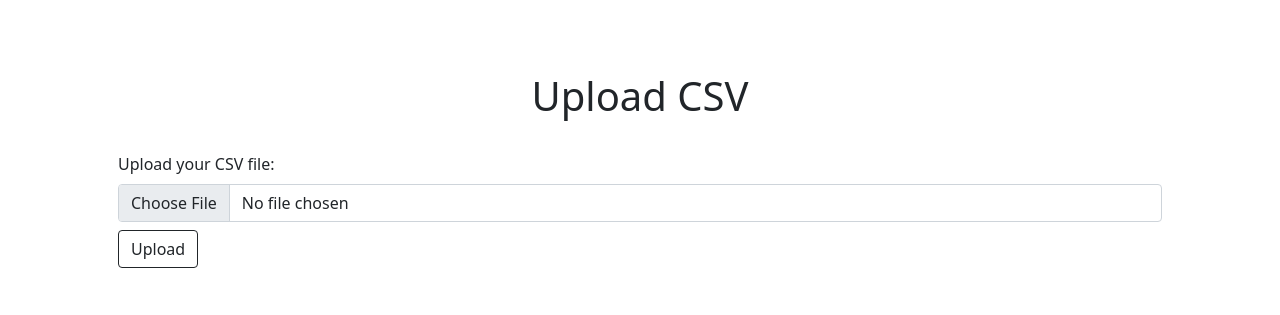
After one commit to fistadev/django_sql, a Django app: template upload/templates/upload/index copy.html in a window 1280 px wide. The commit adds this page. Shown: the top 315 px of the page. Run offline with Django 3.2, Linux system fonts and the light colour scheme; the template is opened without the code that fills it, so the values that code supplies are empty; some libraries are stand-ins or nearby versions.

Commit message:
Update index.html

```diff
--- /dev/null
+++ b/upload/templates/upload/index copy.html
@@ -0,0 +1,56 @@
+<!DOCTYPE html>
+<html lang="en">
+
+<head>
+    <meta charset="UTF-8">
+    <meta http-equiv="X-UA-Compatible" content="IE=edge">
+    <meta name="viewport" content="width=device-width, initial-scale=1.0">
+
+    <!-- Bootstrap CSS -->
+    <link href="https://cdn.jsdelivr.net/npm/bootstrap@5.1.3/dist/css/bootstrap.min.css" rel="stylesheet"
+        integrity="sha384-1BmE4kWBq78iYhFldvKuhfTAU6auU8tT94WrHftjDbrCEXSU1oBoqyl2QvZ6jIW3" crossorigin="anonymous">
+
+    <title>Upload CSV</title>
+</head>
+
+<body>
+
+
+    <div class="container py-5">
+
+        <h1 class="display-6 text-center py-4">Upload CSV</h1>
+
+        <div class="row d-flex justify-content-center">
+            <div class="col px-5 w-75">
+
+                <form action="{% url "upload_csv" %}" method="POST" enctype="multipart/form-data"
+                    class="form-horizontal">
+                    {% csrf_token %}
+                    <div class="form-group">
+                        <label class="mb-2" for="name">Upload your CSV file: </label>
+                        <div>
+                            <input type="file" name="csv_file" id="csv_file" required="True" class="form-control">
+                        </div>
+                    </div>
+                    <div class="form-group">
+                        <div>
+                            <button class="btn btn-outline-dark mt-2"> <span></span>Upload</button>
+                        </div>
+                    </div>
+                </form>
+
+            </div>
+        </div>
+
+    </div>
+
+
+    <!-- Option 1: Bootstrap Bundle with Popper -->
+    <script src="https://cdn.jsdelivr.net/npm/bootstrap@5.1.3/dist/js/bootstrap.bundle.min.js"
+        integrity="sha384-ka7Sk0Gln4gmtz2MlQnikT1wXgYsOg+OMhuP+IlRH9sENBO0LRn5q+8nbTov4+1p"
+        crossorigin="anonymous"></script>
+
+
+</body>
+
+</html>
```
Also changed, not shown: upload/templates/upload/index.html (+5 -29 lines).
